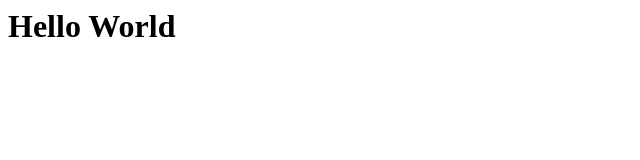
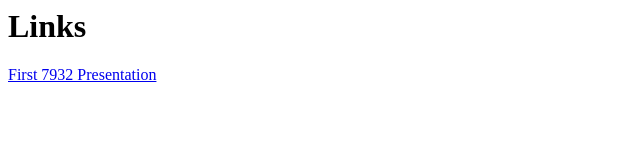
Before and after one commit to eleanorjgnam/eleanorjgnam.github.io, a plain HTML site: page index.html in a window 1280 px wide. Shown: the whole page, without its empty margins (0-640 px from the left). Drawn offline with Linux system fonts and the light colour scheme.

Commit message:
Update index.html

```diff
--- a/index.html
+++ b/index.html
@@ -1 +1,3 @@
-<h1>Hello World</h1>
+<h1>Links</h1>
+
+<a href="firststatstalk.html"> First 7932 Presentation</a>
```
